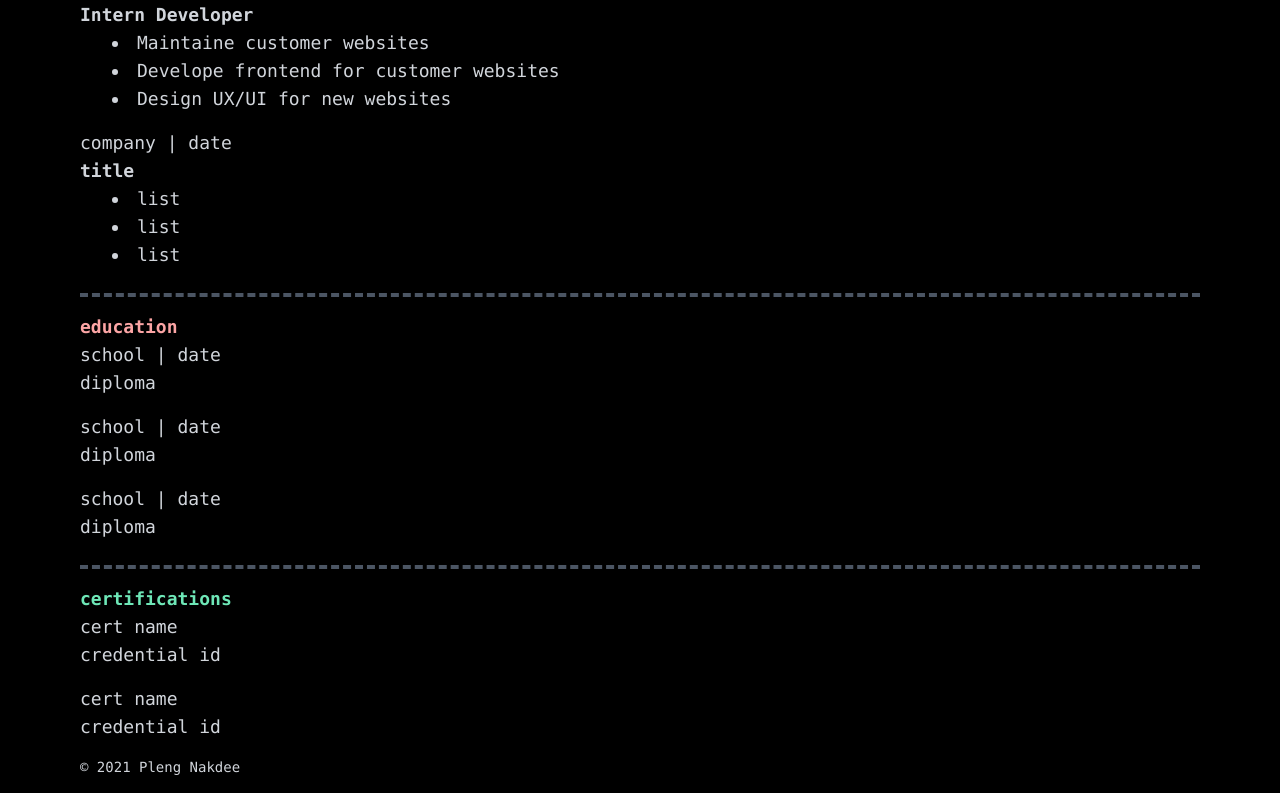
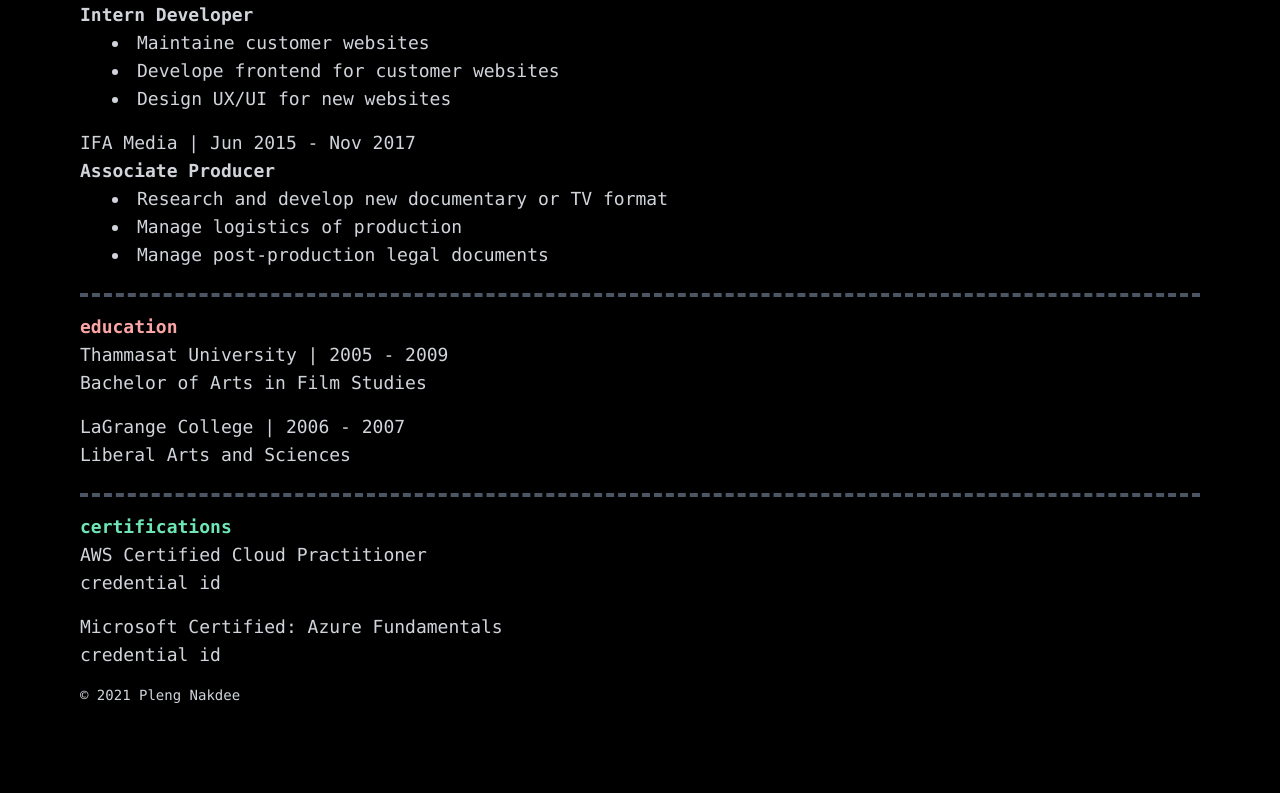
Before and after one commit to PlengNakdee/my-portfolio, a Next.js app: page /resume in a window 1280 px wide. Shown: the part 687-1480 px from the top of the page. After the commit the page ends 1408 px from the top, so only its background shows below. Built offline with nearby package versions, Linux system fonts and the light colour scheme.

Commit message:
add credentials

```diff
--- a/pages/resume.js
+++ b/pages/resume.js
@@ -55,39 +55,35 @@ const resume = () => {
                 </ul>
             </div>
             <div className="pb-4">
-                <p>company | date</p>
-                <p className="font-semibold">title</p>
+                <p>IFA Media | Jun 2015 - Nov 2017</p>
+                <p className="font-semibold">Associate Producer</p>
                 <ul className="list-inside list-disc pl-4 sm:pl-8">
-                    <li>list</li>
-                    <li>list</li>
-                    <li>list</li>
+                    <li>Research and develop new documentary or TV format</li>
+                    <li>Manage logistics of production</li>
+                    <li>Manage post-production legal documents</li>
                 </ul>
             </div>
           </div>
           <div className="">
             <p className="mt-4 font-bold text-red-300">education</p>
             <div className="pb-4">
-                <p>school | date</p>
-                <p>diploma</p>
+                <p>Thammasat University | 2005 - 2009</p>
+                <p>Bachelor of Arts in Film Studies</p>
             </div>
             <div className="pb-4">
-                <p>school | date</p>
-                <p>diploma</p>
-            </div>
-            <div className="pb-4">
-                <p>school | date</p>
-                <p>diploma</p>
+                <p>LaGrange College | 2006 - 2007</p>
+                <p>Liberal Arts and Sciences</p>
             </div>
           </div>
           <div className="">
             <p className="mt-4 font-bold text-green-300">certifications</p>
             <div className="pb-4">
-                <p>cert name</p>
-                <a href="/">credential id</a>
+                <p>AWS Certified Cloud Practitioner</p>
+                <a href="https://www.youracclaim.com/badges/a0fa2c37-bb7b-44f7-916b-9330b8e17f25" target="_blank">credential id</a>
             </div>
             <div className="pb-4">
-                <p>cert name</p>
-                <a href="/">credential id</a>
+                <p>Microsoft Certified: Azure Fundamentals</p>
+                <a href="https://www.credly.com/badges/dfd7a9e0-5ea7-41ca-9606-8d864a014e8d" target="_blank">credential id</a>
             </div>
           </div>
         </div>
```
